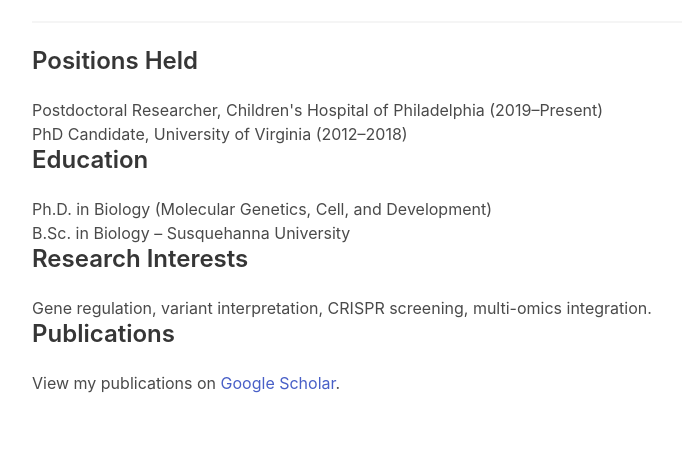
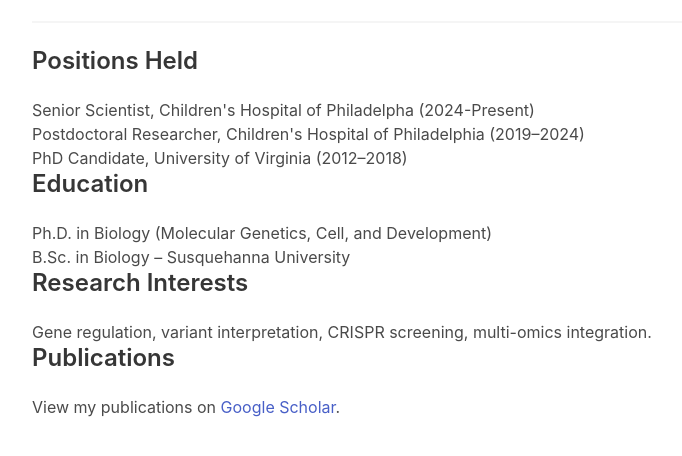
Before and after one commit to MCPahl/mcpahl.github.io, a plain HTML site: page index.html in a window 1280 px wide. Shown: the part 168-624 px from the top of the page, without its empty margins (32-714 px from the left). Drawn offline with nearby package versions, Linux system fonts and the light colour scheme.

Commit message:
update positions

```diff
--- a/index.html
+++ b/index.html
@@ -25,7 +25,8 @@
 
       <h2 class="title is-4">Positions Held</h2>
       <ul>
-        <li>Postdoctoral Researcher, Children's Hospital of Philadelphia (2019–Present)</li>
+        <li>Senior Scientist, Children's Hospital of Philadelpha (2024-Present)</li>
+        <li>Postdoctoral Researcher, Children's Hospital of Philadelphia (2019–2024)</li>
         <li>PhD Candidate, University of Virginia (2012–2018)</li>
       </ul>
 
```
